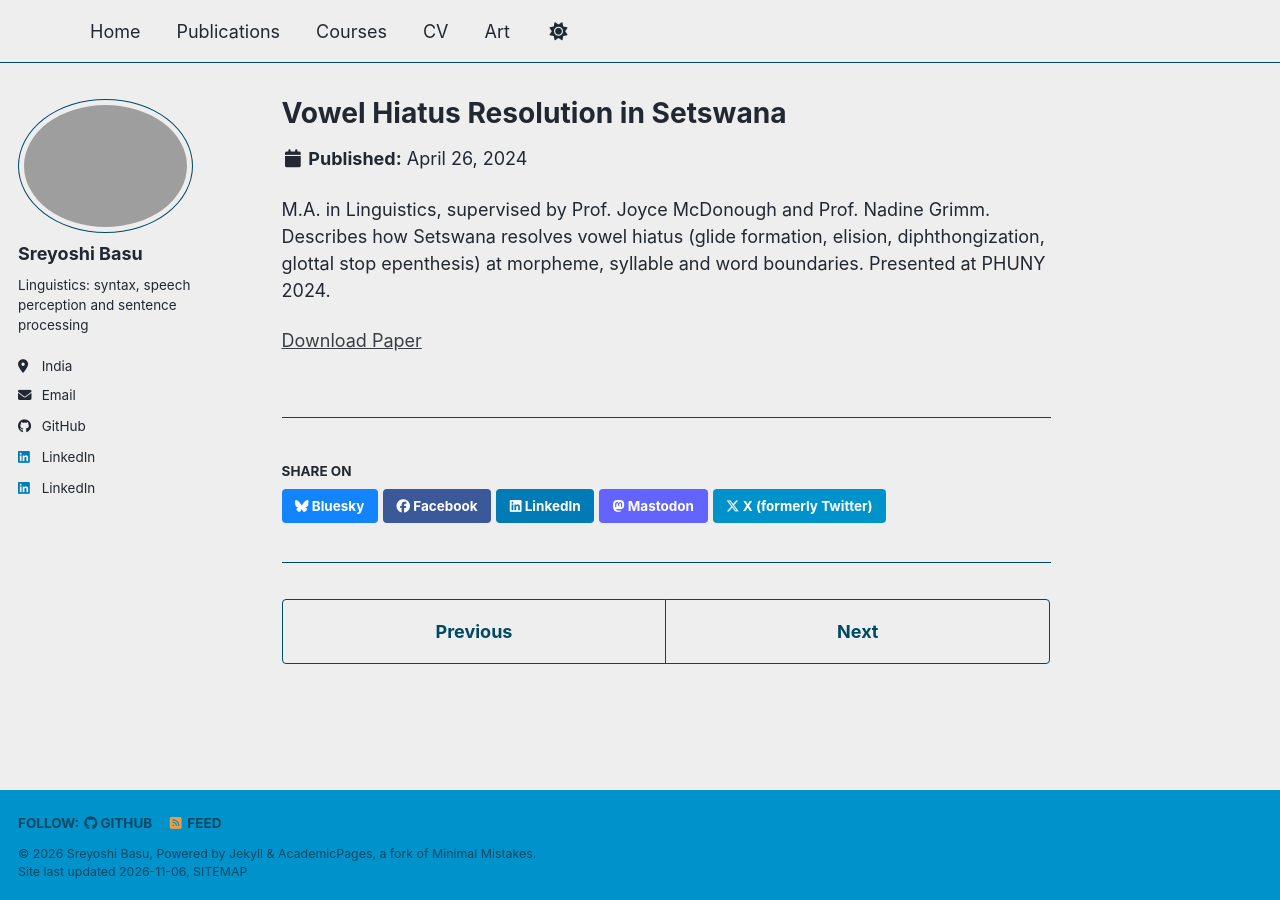
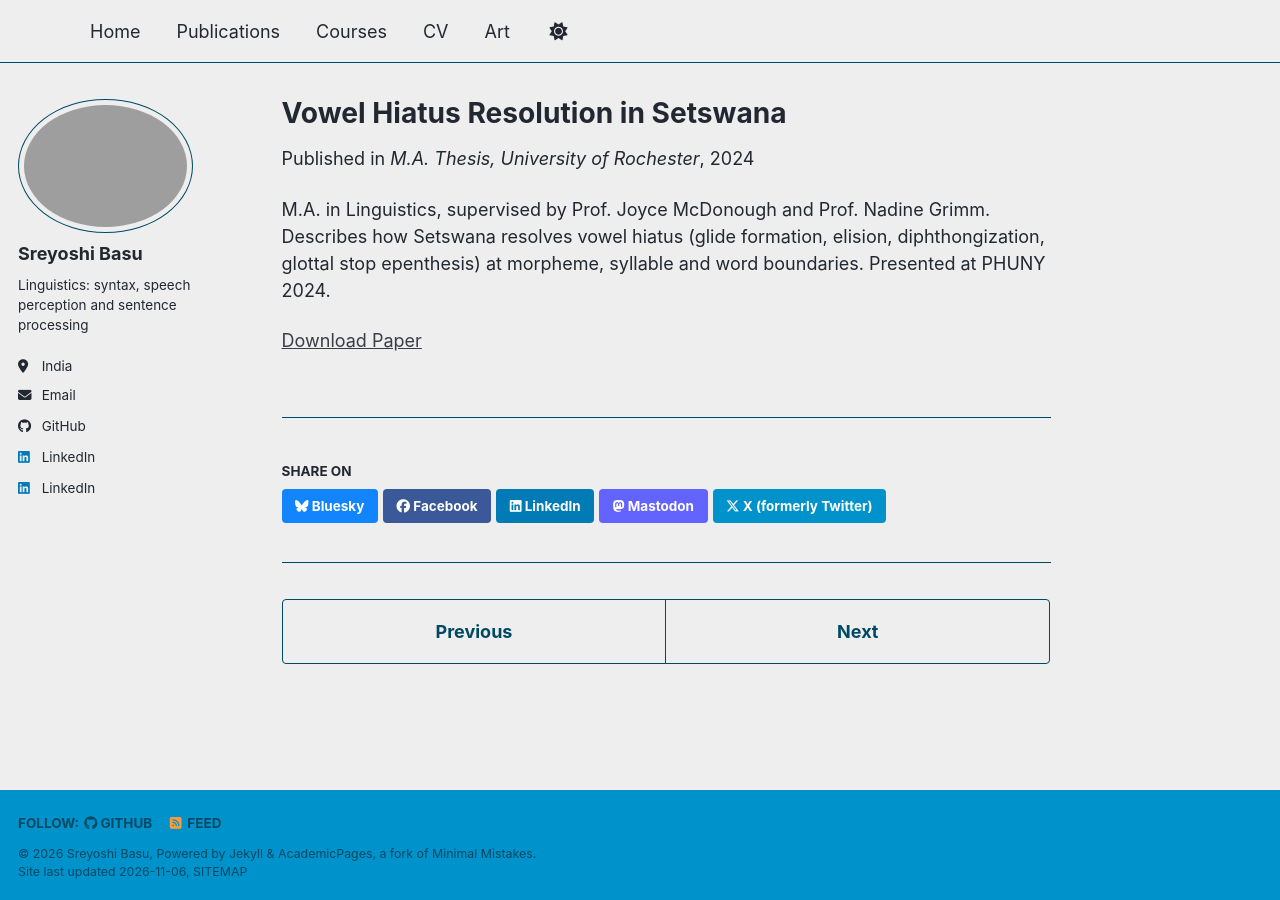
Before and after one commit to sreyoshi-basu/sreyoshi-basu.github.io, a Jekyll site: the page built from _publications/2024-04-26-setswana-thesis.md, in a window 1280 px wide. Built offline with Jekyll 4.4.1, drawn with Linux system fonts in a browser that asks for light colours; a script bundle is joined from its source files by our own code; a style sheet for code colours, icons or effects is not loaded.

Commit message:
Update 2024-04-26-setswana-thesis.md

```diff
--- a/_publications/2024-04-26-setswana-thesis.md
+++ b/_publications/2024-04-26-setswana-thesis.md
@@ -4,6 +4,7 @@ collection: publications
 category: theses
 permalink: /publication/2024-04-26-setswana-thesis
 date: 2024-04-26
+venue: "M.A. Thesis, University of Rochester"
 paperurl: "/files/basu-ma-thesis-setswana.pdf"
 ---
 M.A. in Linguistics, supervised by Prof. Joyce McDonough and Prof. Nadine Grimm. Describes how Setswana resolves vowel hiatus (glide formation, elision, diphthongization, glottal stop epenthesis) at morpheme, syllable and word boundaries. Presented at PHUNY 2024.
```
